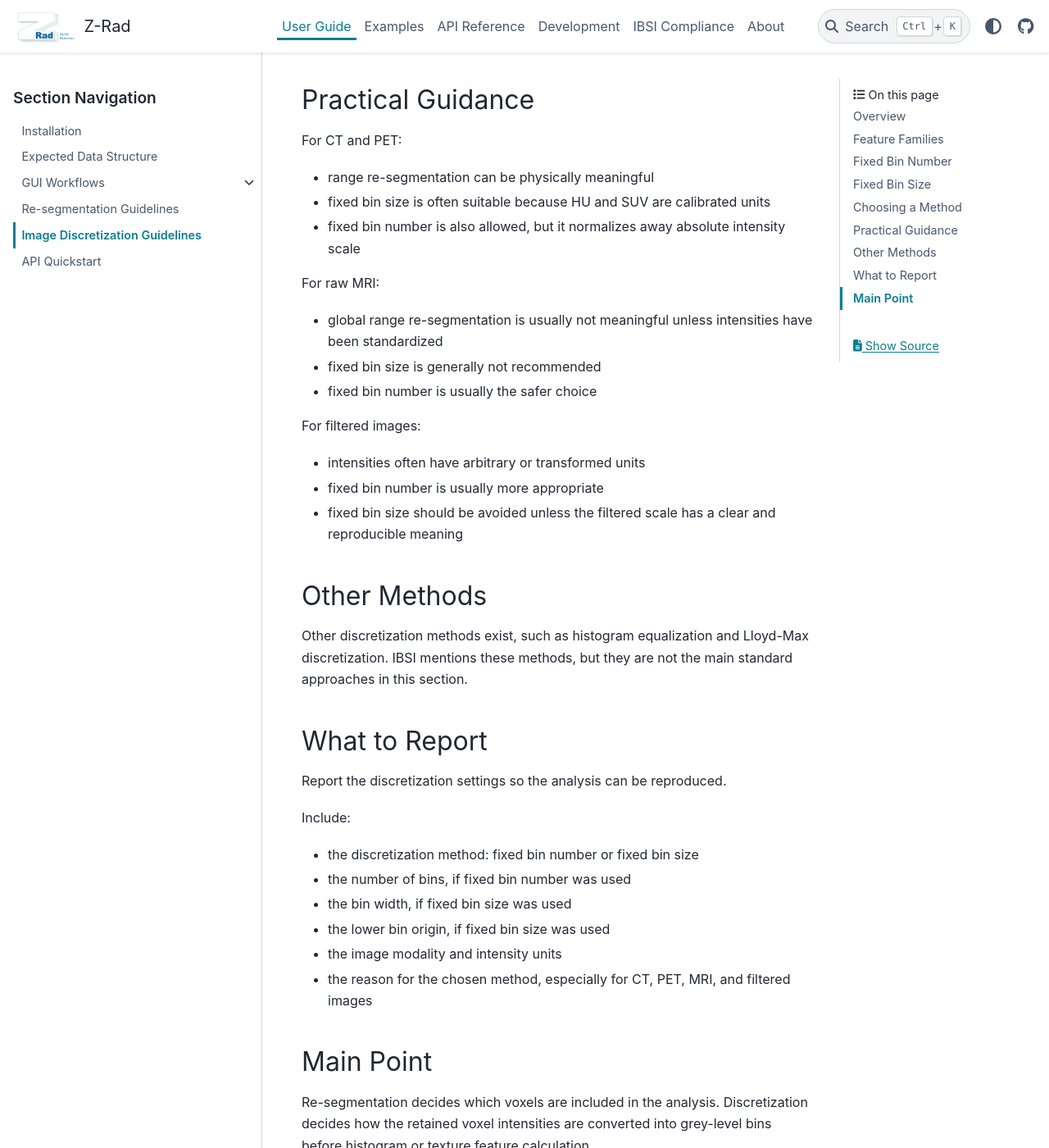
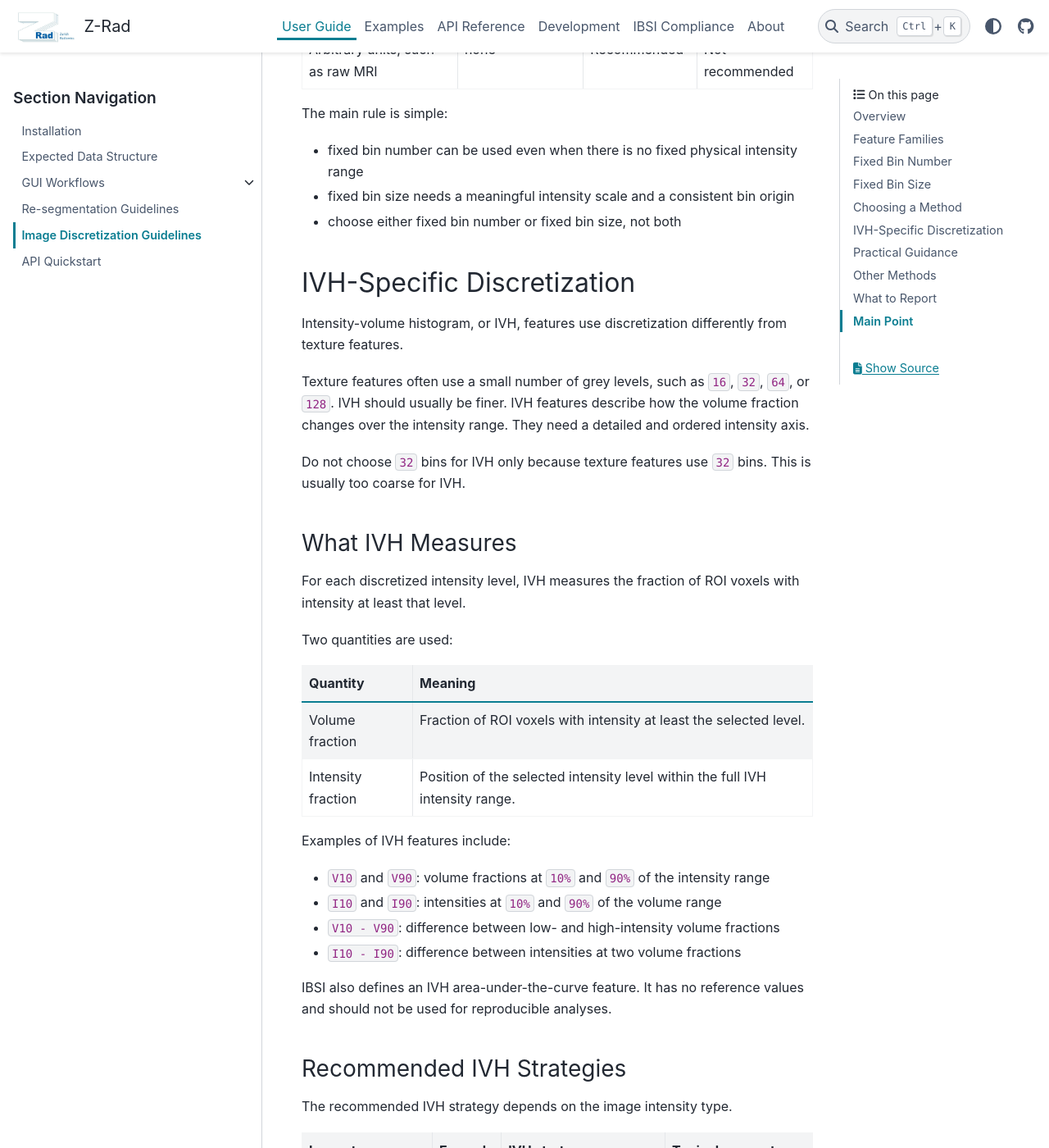
Before and after one commit to medical-physics-usz/z-rad, a Sphinx documentation site: the page built from docs/user/discretization_guidelines.rst, in a window 1280 px wide and 1400 px high, scrolled down 3407 px. Shown: the whole window at 82% size. Built offline with Sphinx 7.4.7 and the PyData theme 0.15.4, drawn with Linux system fonts in a browser that asks for light colours; some of the changed text lies outside the part shown.

Commit message:
Validate discretization, resegmentation, and IVH
Add input validation and IVH-specific handling across preprocessing, radiomics, tests, and docs. Key changes:

- Add strict parameter checks for FixedBinSizeDiscretizer and FixedBinNumberDiscretizer (positive numeric/bin counts, finite minimum). Map constant images to the first bin in fixed-bin-number discretization.
- Implement IntensityVolumeHistogramDiscretizer mutual-exclusivity for bin_size vs number_of_bins, apply fixed-bin-size -> bin-centre conversion or fixed-bin-number as appropriate, and validate parameters.
- Validate RangeResegmenter and OutlierResegmenter inputs (range shape/values, numeric/outlier parsing) and make OutlierResegmenter compute statistics from the current intensity mask (so range re-segmentation is applied first when combined). Accept numeric strings for outlier_range.
- Radiomics: add configuration validation for re-segmentation and discretization (including IVH), require intensity_range when fixed bin size is used, and validate IVH discretization parameters.
- Extraction preparation: centralize IVH image discretization via discretize_ivh_intensity_image.
- Tests: add/adjust unit tests to cover parameter validation, IVH/discretization rules, outlier behavior after range re-segmentation, and other edge cases.
- Docs: expand discretization and re-segmentation guidelines with IVH-specific guidance, ordering of range vs outlier filtering, and required reporting metadata.

These changes improve robustness by failing fast on invalid configs, clarifying IVH handling, and ensuring consistent re-segmentation semantics.

```diff
--- a/docs/user/discretization_guidelines.rst
+++ b/docs/user/discretization_guidelines.rst
@@ -36,6 +36,10 @@
 * morphology
 * local intensity
 * intensity-based statistics
+
+Intensity-volume histogram features need special care. IVH features are based
+on a cumulative intensity-volume curve. This curve should use a fine and
+ordered intensity axis. See `IVH-Specific Discretization`_ for details.
 
 Fixed Bin Number
 ----------------
@@ -100,6 +104,10 @@
 across all samples. A common choice is the lower bound of the re-segmentation
 range.
 
+In Z-Rad's high-level ``Radiomics`` workflow, fixed bin size therefore requires
+an ``intensity_range``. Its lower bound is used as the bin origin. Use fixed bin
+number when no stable lower bound is available.
+
 Examples:
 
 * CT: use a lower origin such as ``-500`` HU if this matches the protocol
@@ -143,6 +151,146 @@
 * fixed bin number can be used even when there is no fixed physical intensity
   range
 * fixed bin size needs a meaningful intensity scale and a consistent bin origin
+* choose either fixed bin number or fixed bin size, not both
+
+IVH-Specific Discretization
+---------------------------
+
+Intensity-volume histogram, or IVH, features use discretization differently
+from texture features.
+
+Texture features often use a small number of grey levels, such as ``16``,
+``32``, ``64``, or ``128``. IVH should usually be finer. IVH features describe
+how the volume fraction changes over the intensity range. They need a detailed
+and ordered intensity axis.
+
+Do not choose ``32`` bins for IVH only because texture features use ``32``
+bins. This is usually too coarse for IVH.
+
+What IVH Measures
+~~~~~~~~~~~~~~~~~
+
+For each discretized intensity level, IVH measures the fraction of ROI voxels
+with intensity at least that level.
+
+Two quantities are used:
+
+.. list-table::
+   :header-rows: 1
+
+   * - Quantity
+     - Meaning
+   * - Volume fraction
+     - Fraction of ROI voxels with intensity at least the selected level.
+   * - Intensity fraction
+     - Position of the selected intensity level within the full IVH intensity
+       range.
+
+Examples of IVH features include:
+
+* ``V10`` and ``V90``: volume fractions at ``10%`` and ``90%`` of the intensity
+  range
+* ``I10`` and ``I90``: intensities at ``10%`` and ``90%`` of the volume range
+* ``V10 - V90``: difference between low- and high-intensity volume fractions
+* ``I10 - I90``: difference between intensities at two volume fractions
+
+IBSI also defines an IVH area-under-the-curve feature. It has no reference
+values and should not be used for reproducible analyses.
+
+Recommended IVH Strategies
+~~~~~~~~~~~~~~~~~~~~~~~~~~
+
+The recommended IVH strategy depends on the image intensity type.
+
+.. list-table::
+   :header-rows: 1
+
+   * - Image type
+     - Example
+     - IVH strategy
+     - Typical parameter
+   * - Discrete calibrated units
+     - CT HU
+     - Use original intensities directly.
+     - ``1`` HU steps
+   * - Continuous calibrated units
+     - PET SUV
+     - Use fixed bin size discretization.
+     - small bin width, such as ``0.1`` SUV
+   * - Arbitrary units
+     - raw MRI
+     - Use fixed bin number discretization.
+     - ``N_g = 1000``
+
+For CT IVH features:
+
+* use HU values directly
+* use a physically justified re-segmentation range
+* use an IVH interval of ``1`` HU
+* report the exact re-segmentation range
+
+Example:
+
+* re-segmentation range: ``[-500, 400]`` HU
+* IVH range: ``[-500, 400]`` HU
+* IVH interval: ``1`` HU
+
+For PET IVH features:
+
+* use fixed bin size discretization
+* use a small SUV bin width, such as ``0.1`` SUV
+* use the re-segmentation bounds as the IVH intensity range when available
+* use bin-centre intensities for the IVH axis
+
+Example:
+
+* re-segmentation range: ``[0, 20]`` SUV
+* IVH bin width: ``0.1`` SUV
+* IVH axis after bin-centre conversion: ``0.05, 0.15, 0.25, ..., 19.95`` SUV
+
+For MRI or other arbitrary units:
+
+* use fixed bin number discretization with ``N_g = 1000``
+* avoid fixed bin size unless intensities have been standardized or calibrated
+* construct the IVH over the discretized range ``[1, 1000]``
+
+Relationship to Re-segmentation
+~~~~~~~~~~~~~~~~~~~~~~~~~~~~~~~~
+
+For IVH, the re-segmentation range also helps define the IVH intensity range.
+It is not a separate IVH-only re-segmentation step.
+
+Examples:
+
+* CT re-segmentation ``[-500, 400]`` HU gives IVH range ``[-500, 400]`` HU
+* PET re-segmentation ``[0, 20]`` SUV with bin width ``0.1`` SUV gives IVH
+  axis ``0.05`` to ``19.95`` SUV after bin-centre conversion
+
+This matters because IVH features such as ``V10`` and ``V90`` depend on the
+chosen intensity range.
+
+For example, ``V10`` does not mean volume above intensity value ``10``. It means
+volume above the intensity that corresponds to ``10%`` of the selected IVH
+range.
+
+Example:
+
+* range ``[0, 20]`` SUV: ``10%`` intensity fraction is ``2`` SUV
+* range ``[2, 12]`` SUV: ``10%`` intensity fraction is ``3`` SUV
+
+The same lesion can therefore have different ``V10`` and ``V90`` values if the
+IVH range changes.
+
+What to Avoid for IVH
+~~~~~~~~~~~~~~~~~~~~~
+
+Avoid these settings unless there is a clear reason:
+
+* using the same coarse ``32`` or ``64`` bins for IVH that are used for texture
+  features
+* using fixed bin size for raw MRI IVH when the intensity scale is arbitrary
+* letting each CT or PET ROI define its own IVH range when a physical
+  re-segmentation range is available
 
 Practical Guidance
 ------------------
@@ -186,6 +334,11 @@
 * the number of bins, if fixed bin number was used
 * the bin width, if fixed bin size was used
 * the lower bin origin, if fixed bin size was used
+* for IVH features, the IVH-specific discretization method
+* for IVH features, the IVH intensity range
+* for IVH features, the IVH interval or bin width
+* for IVH features, whether the range came from re-segmentation or from the ROI
+  intensity values
 * the image modality and intensity units
 * the reason for the chosen method, especially for CT, PET, MRI, and filtered
   images
```
Also changed, not shown: docs/user/radiomics.rst (+9 -5 lines), docs/user/resegmentation_guidelines.rst (+8 -1 lines), 6 other files.
